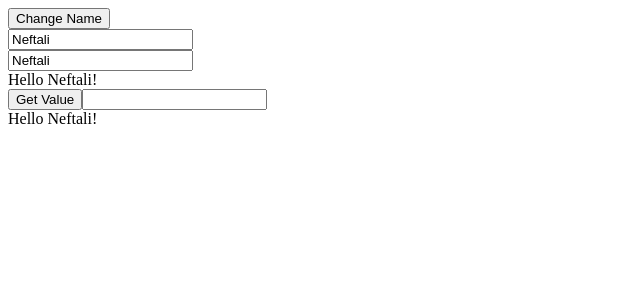
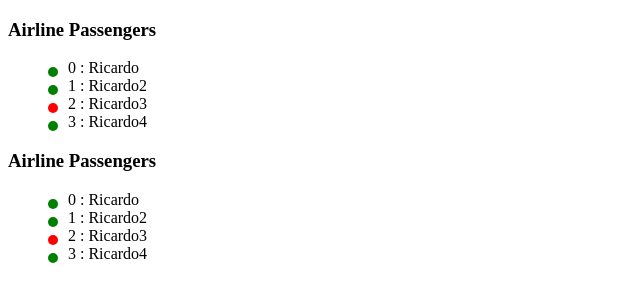
Before and after one commit to RichieHG/AngularFundamentals, an Angular app in the folder AngularFundamentals/: page / in a window 1280 px wide. Shown: the top 302 px of the page, without its empty margins (0-640 px from the left). Built offline with nearby package versions, Linux system fonts and the light colour scheme.

Commit message:
Feat: Add examples about NgIf, NgFor, NgClass and NgStyle

```diff
--- a/AngularFundamentals/src/app/app.component.html
+++ b/AngularFundamentals/src/app/app.component.html
@@ -1,12 +1,14 @@
-<div>
+<!-- TEMPLATE FUNDAMENTALS-->
+<!--
+  <div>
   <button (click)="handleClick()">
     Change Name
   </button>
   <br>
   <input type="text" [ngModel]="name"
   (ngModelChange)="handleChange($event)">
-  <!-- (blur)="handleBlur($event)"
-  (input)="handleInput($event)"> -->
+  <(blur)="handleBlur($event)"
+  (input)="handleInput($event)">
   <br>
   <input type="text" [(ngModel)]="name">
   <div>
@@ -23,18 +25,99 @@
     Hello {{name}}!
   </div>
 </div>
+-->
 
-<!-- <div class="app">
+<!-- INTRODUCTION -->
+<!--
+  <div class="app">
   <h1 [innerText]="title"></h1>
   <h1>{{title}}</h1>
 </div>
 <div>
   <img [src]="logo" width="150px">
-</div> -->
-
-<!-- <div>
+</div>
+ <div>
   {{numberOne + numberTwo}}
 </div>
 <div>
   {{isHappy ? ':)' : ':('}}
+</div>
+
+-->
+
+<!-- RENDERING FLOWS -->
+<!-- NgIf -->
+<!-- <div>
+  <input type="text" [ngModel]="name"
+  (input)="handleChange($any($event.target).value)">
+
+  <ng-template [ngIf] ="name.length > 2">
+    <div>
+      Searching for... {{name}}!
+    </div>
+  </ng-template>
+
+  <div *ngIf="name.length > 2">
+    Searching for... {{name}}!
+  </div>
 </div> -->
+
+<!-- NgFor and Classes -->
+
+ <!-- NgFor with Angular Template -->
+  <!-- <h3>Airline Passengers</h3>
+  <ul>
+    <ng-template ngFor let-passenger let-i="index" [ngForOf] ="passengers">
+      <li>
+        {{ i }} : {{ passenger.fullName }}
+      </li>
+    </ng-template>
+  </ul> -->
+
+<!-- <div class="app">
+  <h3>Airline Passengers</h3>
+  <ul style="list-style-type:none;">
+    <li *ngFor="let passenger of passengers, let i = index">
+      <span class="status" [class.checked-in]="passenger.checkedIn"></span>
+      {{ i }} : {{ passenger.fullName }}
+    </li>
+  </ul> -->
+
+
+
+  <!-- Configure multiple classes in an element -->
+  <!-- <h3>Airline Passengers</h3>
+  <ul style="list-style-type:none;">
+    <li *ngFor="let passenger of passengers, let i = index">
+      <span class="status"
+      [ngClass]="{
+        'checked-in':passenger.checkedIn,
+        'checked-out': !passenger.checkedIn}"></span>
+      {{ i }} : {{ passenger.fullName }}
+    </li>
+  </ul> -->
+<!-- </div> -->
+
+<div>
+  <h3>Airline Passengers</h3>
+  <ul style="list-style-type:none;">
+    <li *ngFor="let passenger of passengers, let i = index">
+      <!-- Every style property has to be on CamelCase (javascript equivalent) -->
+      <span class="status"
+      [style.backgroundColor]="(passenger.checkedIn ? 'green' : 'red')"></span>
+      {{ i }} : {{ passenger.fullName }}
+    </li>
+  </ul>
+
+  <h3>Airline Passengers</h3>
+  <ul style="list-style-type:none;">
+    <li *ngFor="let passenger of passengers, let i = index">
+      <!-- Every style property has to be on CamelCase (javascript equivalent) -->
+      <span class="status"
+      [ngStyle]="{
+        backgroundColor : (passenger.checkedIn ? 'green' : 'red')
+      }"></span>
+      {{ i }} : {{ passenger.fullName }}
+    </li>
+  </ul>
+</div>
--- a/AngularFundamentals/src/app/app.component.scss
+++ b/AngularFundamentals/src/app/app.component.scss
@@ -1,2 +1,15 @@
 .app {
 }
+
+.status{
+    width: 10px;
+    height: 10px;
+    background: red;
+    display: block;
+    margin: 8px 10px 0 0;
+    float: left;
+    border-radius: 50%;
+    &.checked-in{
+        background: green;
+    }
+}
--- a/AngularFundamentals/src/app/app.component.ts
+++ b/AngularFundamentals/src/app/app.component.ts
@@ -1,4 +1,10 @@
 import { Component } from '@angular/core';
+
+interface Passenger{
+  id: number,
+  fullName: string,
+  checkedIn: boolean
+}
 
 @Component({
   selector: 'app-root',
@@ -17,7 +23,30 @@ export class AppComponent {
   numberTwo: number = 2;
   isHappy: boolean = false;
   logo: string = "../assets/img/LogoWhite.svg";
-  name: string = "Neftali";
+  name: string = "";
+
+  passengers: Passenger[] = [
+    {
+      id: 1,
+      fullName: "Ricardo",
+      checkedIn: true
+    },
+    {
+      id: 2,
+      fullName: "Ricardo2",
+      checkedIn: true
+    },
+    {
+      id: 3,
+      fullName: "Ricardo3",
+      checkedIn: false
+    },
+    {
+      id: 4,
+      fullName: "Ricardo4",
+      checkedIn: true
+    }
+  ]
   constructor() {
     this.title = 'Angular Fundamentals';
   }
```
